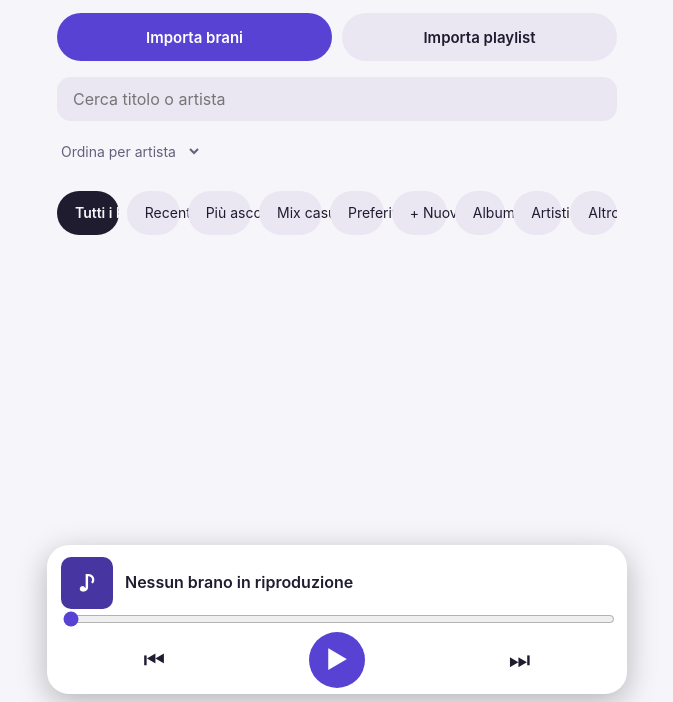
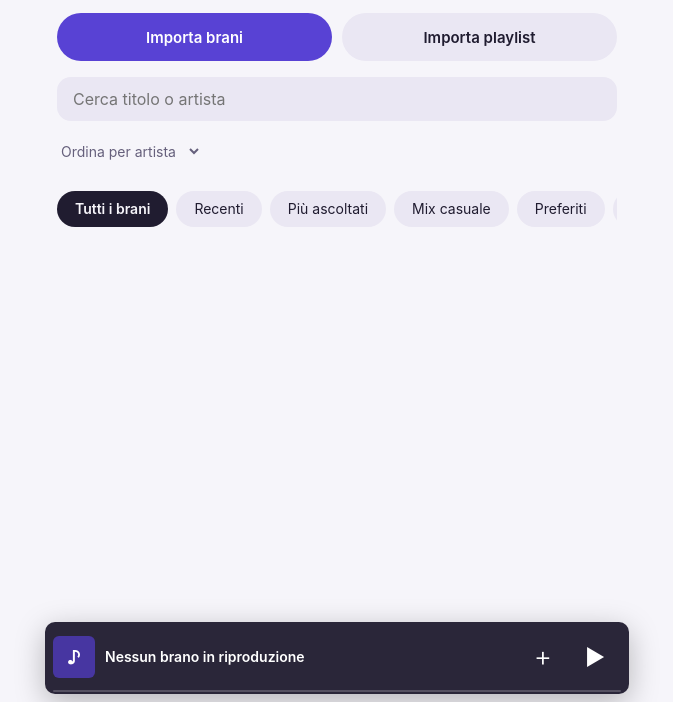
Before and after one commit to Keizv2/app-musica., a plain HTML site: page index.html in a window 1280 px wide. Shown: the part 98-800 px from the top of the page, without its empty margins (303-976 px from the left). Drawn offline with Linux system fonts and the light colour scheme.

Commit message:
Add files via upload

```diff
--- a/index.html
+++ b/index.html
@@ -63,6 +63,25 @@ dialog::backdrop{background:#0009}
 #full .mode{font-size:15px;background:var(--soft);border-radius:22px;padding:0 20px;color:var(--fg)}
 #full .mode[aria-pressed=true]{background:var(--acc);color:var(--on);font-weight:700}
 #qlist li{text-align:left}#qlist span{flex:1}
+/* Schede: larghezza in base al testo */
+nav button,#tools button{flex:none;display:inline-flex;align-items:center;justify-content:center;min-height:36px;height:36px;line-height:1}
+body{padding-bottom:calc(100px + env(safe-area-inset-bottom))}
+body::before{content:"";position:fixed;z-index:2;top:0;left:0;right:0;height:env(safe-area-inset-top);background:var(--bg)}
+/* Mini player */
+footer{display:flex;align-items:center;gap:2px;left:max(8px,calc(50% - 292px));right:max(8px,calc(50% - 292px));padding:7px 6px 9px 8px;border-radius:10px;background:#2a2639;color:#fff;transition:background .3s}
+.now{flex:1;min-width:0;gap:10px}
+#mini{width:42px;height:42px;border-radius:6px;font-size:18px}
+footer .txt b{font-size:14px}
+.sub{display:flex;gap:5px;min-width:0;white-space:nowrap}
+footer small{color:#ffffffb3;font-size:12px}
+#by{min-width:0;overflow:hidden;text-overflow:ellipsis}
+#fmt{font-size:12px;color:#7ee2a0}
+#seek,footer #prev,footer #next{display:none}
+footer .row button,#fav{min-width:44px;width:44px;height:44px;font-size:22px}
+#fav{font-size:28px;font-weight:300}
+footer #play{background:none;color:#fff;border-radius:0}
+.bar{position:absolute;left:8px;right:8px;bottom:2px;height:2px;border-radius:2px;background:#ffffff33;overflow:hidden}
+.bar i{display:block;height:100%;width:0;background:#fff}
 </style>
 </head>
 <body>
@@ -107,7 +126,9 @@ dialog::backdrop{background:#0009}
 <input id="backup" type="file" hidden>
 
 <footer>
-  <div class="now"><div id="mini" class="cover"></div><div class="txt"><b id="now">Nessun brano in riproduzione</b><small id="by">&nbsp;</small><small id="fmt"></small></div></div>
+  <div class="now"><div id="mini" class="cover"></div><div class="txt"><b id="now">Nessun brano in riproduzione</b><div class="sub"><small id="by"></small><small id="fmt"></small></div></div></div>
+  <button id="fav" aria-label="Aggiungi ai preferiti">+</button>
+  <div class="bar"><i id="bar"></i></div>
   <input id="seek" type="range" min="0" max="1000" value="0" aria-label="Posizione">
   <div class="row">
     <button class="mode" id="shuf" aria-pressed="false">Casuale</button>
@@ -157,6 +178,7 @@ async function create(ids = [], suggested = '') {
   lists.push(l); view = l.id; await save(l);
 }
 function renderTabs() {
+  favIcon();
   const tab = (id, name) => button(name, () => {
     if (id === 'mix') mix = tracks.map(t => [Math.random(), t.id]).sort((a, b) => a[0] - b[0]).slice(0, 25).map(x => x[1]);
     view = id; selected = null; render();
@@ -482,6 +504,8 @@ function showNow() {
   $('fby').textContent = t ? [t.artist, t.album].filter(Boolean).join(', ') : '';
   paint($('art'), t);
   paint($('mini'), t);
+  tint(t);
+  favIcon();
   if (t && 'mediaSession' in navigator)
     navigator.mediaSession.metadata = new MediaMetadata({ title: t.title, artist: t.artist, album: t.album || '', artwork: [{ src: t.cover ? covers.get(t.id) : 'icon.png' }] });
   $('qlist').replaceChildren(...queue.map((id, i) => {
@@ -577,11 +601,12 @@ async function showFormat(t) {
   if (!formats.has(t.id)) formats.set(t.id, wrap(store('files').get(t.id)).then(formatOf).catch(() => null));
   const f = await formats.get(t.id);
   if (current?.id !== t.id) return;
-  if (!f) { $('fmt').textContent = $('fq').textContent = 'Formato non rilevato'; return; }
+  if (!f) { $('fmt').textContent = ''; $('fq').textContent = 'Formato non rilevato'; return; }
   const it = n => n.toLocaleString('it-IT');
   const kbps = audio.duration ? `circa ${it(Math.round(t.size * 8 / audio.duration / 1000))} kbps` : '';
   const parts = [f.codec, f.bits ? f.bits + ' bit' : '', f.rate ? it(f.rate / 1000) + ' kHz' : ''].filter(Boolean);
-  $('fmt').textContent = [...parts, f.lossless ? 'lossless' : 'lossy'].join(', ');
+  $('fmt').textContent = '• ' + (f.lossless ? 'Lossless' : f.codec);
+  $('fmt').style.color = f.lossless ? '#7ee2a0' : '#ffffffb3';
   $('fq').textContent = [...parts, f.ch === 1 ? 'mono' : f.ch === 2 ? 'stereo' : f.ch + ' canali', kbps, f.lossless ? 'lossless' : 'lossy'].filter(Boolean).join(', ');
 }
 audio.addEventListener('durationchange', () => showFormat(current));
@@ -639,6 +664,32 @@ const endSleep = () => { stopAt = 0; $('sleep').value = '0'; audio.pause(); };
 audio.addEventListener('timeupdate', () => { if (stopAt && Date.now() >= stopAt) endSleep(); });
 audio.onended = () => $('sleep').value === 'end' ? endSleep() : next();
 
+// Mini player: preferiti, avanzamento e colore preso dalla copertina
+function favIcon() {
+  const on = !!current && !!lists[0]?.ids.includes(current.id);
+  $('fav').textContent = on ? '✓' : '+';
+  $('fav').setAttribute('aria-pressed', on);
+  $('fav').setAttribute('aria-label', on ? 'Togli dai preferiti' : 'Aggiungi ai preferiti');
+}
+$('fav').onclick = () => {
+  if (!current) return;
+  const l = lists[0], id = current.id;
+  l.ids = l.ids.includes(id) ? l.ids.filter(i => i !== id) : [...l.ids, id];
+  save(l);
+};
+async function tint(t) {
+  const foot = document.querySelector('footer');
+  try {
+    if (!t?.cover) throw 0;
+    const c = document.createElement('canvas').getContext('2d');
+    c.canvas.width = c.canvas.height = 1;
+    c.drawImage(await createImageBitmap(t.cover), 0, 0, 1, 1);
+    const rgb = [...c.getImageData(0, 0, 1, 1).data].slice(0, 3).map(v => Math.round(v * .4 + 8));
+    if (current?.id === t.id) foot.style.background = `rgb(${rgb})`;
+  } catch { foot.style.background = ''; }
+}
+audio.addEventListener('timeupdate', () => { $('bar').style.width = (audio.currentTime / audio.duration * 100 || 0) + '%'; });
+
 // Ripresa dell'ascolto
 let savedAt = 0;
 function remember() {
```
